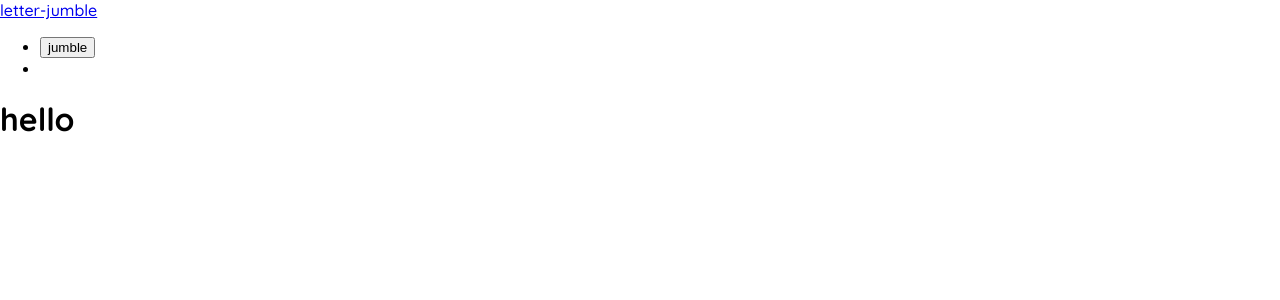
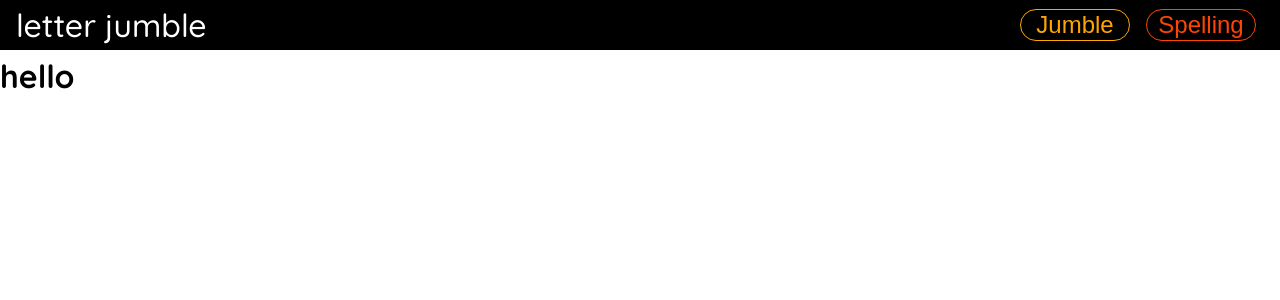
Before and after one commit to LillianLuzinsky/letter-jumble-test, a React (Create React App) app: page / in a window 1280 px wide. Shown: the top 300 px of the page. Built offline with nearby package versions, Linux system fonts and the light colour scheme.

Commit message:
finished basic toolbar styling

```diff
--- a/src/App.js
+++ b/src/App.js
@@ -5,8 +5,10 @@ import './App.css';
 function App() {
   return (
     <React.Fragment>
-      <Toolbar/>
-      <h1>hello</h1>
+      <Toolbar />
+      <main style={{marginTop: '56px'}}>
+        <h1>hello</h1>
+      </main>
     </React.Fragment>
   );
 }
--- /dev/null
+++ b/src/components/Toolbar/Toolbar.css
@@ -0,0 +1,68 @@
+.toolbar{
+  position: fixed;
+  width: 100%;
+  background: black;
+  top: 0;
+  left: 0;
+  height: 50px;
+}
+
+.toolbar__navigation{
+  display: flex;
+  height: 100%;
+  align-items: center;
+  padding: 0 1rem;
+}
+
+.toolbar__logo a{
+  color: white;
+  text-decoration: none;
+  font-size: 2rem;
+}
+
+.spacer{
+  flex: 1;
+}
+
+.toolbar_navigation-items ul{
+  list-style: none;
+  margin: 0;
+  padding: 0;
+  display: flex;
+}
+
+.toolbar_navigation-items li{
+  padding: 0 0.5rem;
+}
+
+.toolbar_navigation-items a button{
+  color: white;
+  text-decoration: none;
+  background: none;
+  border: white solid 1.5px;
+  border-radius: 50px;
+  font-size: 1.5rem;
+  width: 110px;
+}
+
+#jumble{
+  color: orange;
+  border: orange solid 1.5px;
+}
+
+#spelling{
+  color: orangered;
+  border: orangered solid 1.5px;
+}
+
+#jumble:hover, #jumble:active{
+    color: white;
+    background: orange;
+    transition: .5s;
+}
+
+#spelling:hover, #spelling:active{
+    color: white;
+    background: orangered;
+    transition: .5s;
+}
--- a/src/components/Toolbar/Toolbar.js
+++ b/src/components/Toolbar/Toolbar.js
@@ -1,13 +1,26 @@
 import React from 'react';
+import './Toolbar.css';
 
 const toolbar = props => (
-  <header>
-    <nav>
-      <div><a href="/">letter-jumble</a></div>
-      <div>
+  <header className="toolbar">
+    <nav className="toolbar__navigation">
+      <div></div>
+      <div className="toolbar__logo">
+        <a href="/">letter jumble</a>
+      </div>
+      <div className="spacer"/>
+      <div className="toolbar_navigation-items">
         <ul>
-          <li><button>jumble</button></li>
-          <li><a href="/"></a></li>
+          <li>
+            <a href="/jumble">
+              <button id="jumble">Jumble</button>
+            </a>
+          </li>
+          <li>
+            <a href="/spelling">
+              <button id="spelling">Spelling</button>
+            </a>
+          </li>
         </ul>
       </div>
     </nav>
```
Also changed, not shown: src/components/SideDraw/DrawerToggleButton.js (added), src/components/SideDraw/SideDrawer.js (added).
